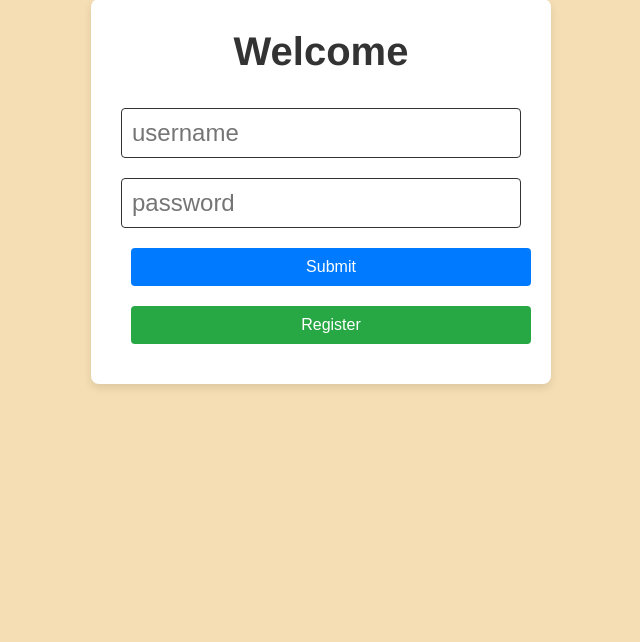
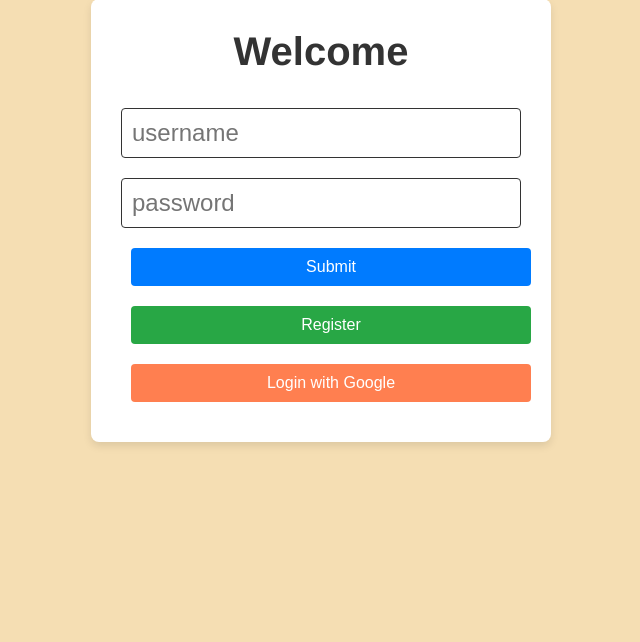
Before and after one commit to chandankumarl/flask_authentication_secure_login, a Flask app: page / in a window 1280 px wide. Shown: the part 117-759 px from the top of the page, without its empty margins (319-959 px from the left). Run offline with Flask 3, Linux system fonts and the light colour scheme.

Commit message:
added OAuth feature

```diff
--- /dev/null
+++ b/instance/client_api_key.py
@@ -0,0 +1,2 @@
+CLIENT_ID="your clietn id"
+CLIENT_SECRET="your client secret"
--- a/main.py
+++ b/main.py
@@ -1,7 +1,8 @@
 from flask import Flask,render_template,redirect,request,abort,session , url_for
 from werkzeug.security import generate_password_hash,check_password_hash
 from flask_sqlalchemy import SQLAlchemy
-
+from authlib.integrations.flask_client import OAuth
+from instance.client_api_key import *
 app=Flask(__name__)
 
 app.secret_key="your_secret_key"
@@ -9,12 +10,23 @@ app.config['SQLALCHEMY_DATABASE_URI']='sqlite:///users.db'
 app.config['SQLALCHEMY_TRACK_MODIFICATIONS']= False
 db=SQLAlchemy(app)
 
+oauth=OAuth(app)
+google = oauth.register(
+    name='google',
+    client_id=CLIENT_ID,
+    client_secret=CLIENT_SECRET,
+    server_metadata_url='https://accounts.google.com/.well-known/openid-configuration',
+    client_kwargs={
+        'scope': 'openid email profile'
+    }
+)
+
 
 # Database Model
 class User(db.Model):
     id=db.Column(db.Integer,primary_key=True)
     username=db.Column(db.String(25),unique=True,nullable=False)
-    password_hash=db.Column(db.String(150),unique=True,nullable=False)
+    password_hash=db.Column(db.String(150),unique=True,nullable=True)
 
     def set_password(self,password):
         self.password_hash=generate_password_hash(password)
@@ -79,6 +91,38 @@ def logout():
     session.pop('username',None)
     return redirect(url_for('home'))
 
+#login for google
+@app.route('/login/google')
+def login_google():
+    try:
+        redirect_uri = url_for('authorize_google', _external=True)
+        return google.authorize_redirect(redirect_uri)
+    except Exception as e:
+        app.logger.error(f'Error during login: {str(e)}')
+        return "Error occurred during login", 500
+
+
+# authorize for google
+@app.route('/authorize/google')
+def authorize_google():
+    token= google.authorize_access_token()
+    userinfo_endpoint=google.server_metadata['userinfo_endpoint']
+    res=google.get(userinfo_endpoint)
+    userinfo=res.json()
+    username=userinfo['email']
+
+    user=User.query.filter_by(username=username).first()
+    if not user:
+        user=User(username=username)
+        db.session.add(user)
+        db.session.commit()
+    session['username']=username
+    # session['oauth_token']=token
+
+    return redirect(url_for('dashboard'))
+
+
+
 
 # Routes
 @app.route('/')
--- a/static/css/style.css
+++ b/static/css/style.css
@@ -122,3 +122,11 @@ div p {
         background-color: var(--primary-hover-color);
     }
 }
+
+.login-google{
+    color: #fff;
+    background-color: coral;
+    &:hover{
+        background-color: rgba(222,105,65);
+    }
+}
--- a/templates/index.html
+++ b/templates/index.html
@@ -16,12 +16,15 @@
                 placeholder="Name"
                 class="btn btn-login"
                 value="Submit"
+                required
                 onclick="setActionForm('login')">
         <input  type="button"
                 placeholder="Name"
                 class="btn btn-register"
                 value="Register"
                 onclick="setActionForm('register')">
+        <input type="button" class="btn login-google" value="Login with Google" onclick="window.location.href='/login/google'">
+
     </form>
     {% if error %}
     <div style="color: red; font-weight:bold;">
```
Also changed, not shown: instance/users.db.
